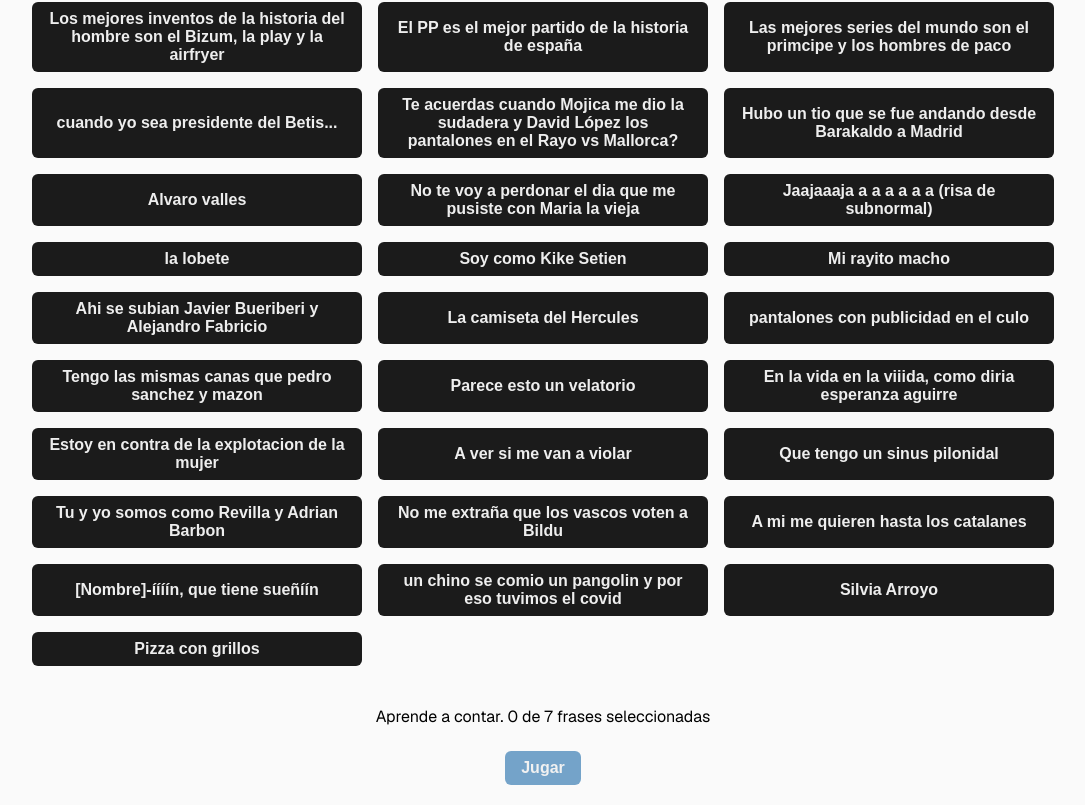
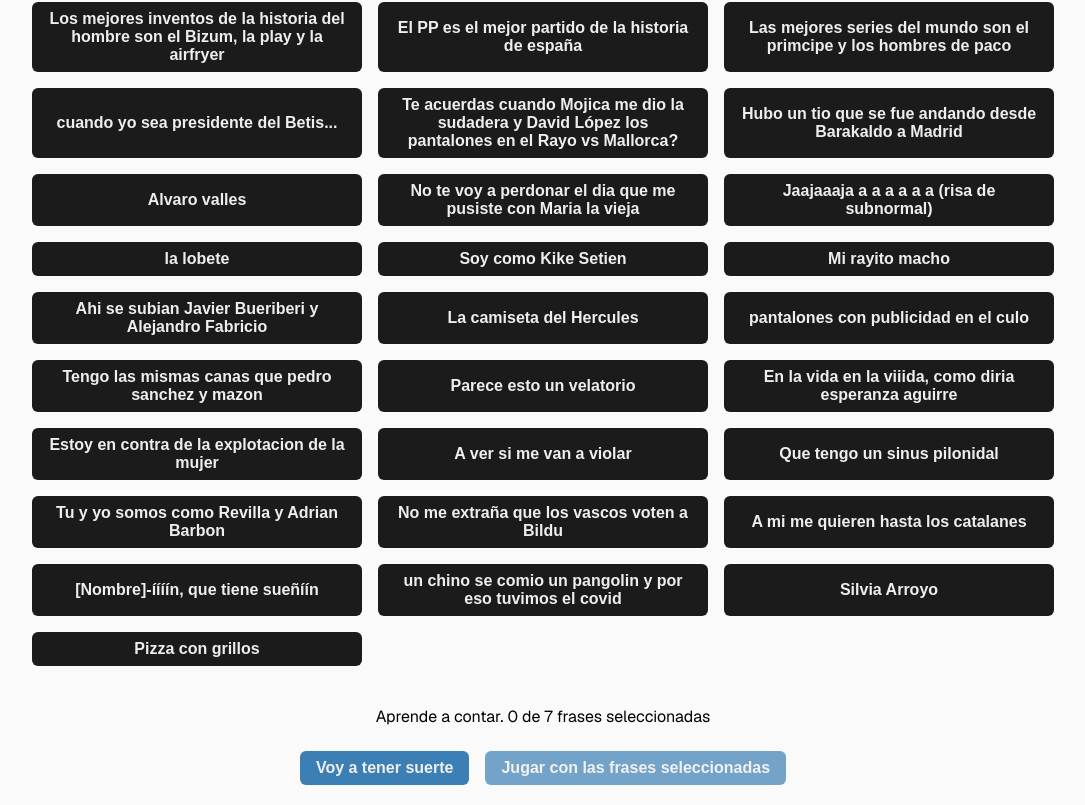
Before and after one commit to FbarcalaR/Joaquingo, a Next.js app: page /select-sentences in a window 1280 px wide. Shown: the part 747-1552 px from the top of the page, without its empty margins (97-1182 px from the left). Built offline with nearby package versions, Linux system fonts and the light colour scheme.

Commit message:
add 'feeling lucky' button

```diff
--- a/src/app/select-sentences/page.tsx
+++ b/src/app/select-sentences/page.tsx
@@ -28,6 +28,16 @@
     router.push(`/game?selectedIds=${selectedSentenceIds.join(",")}`);
   }, [router, selectedSentenceIds]);
 
+  const setRandomSentencesAndStartGame = useCallback(() => {
+    const shuffled = allSentences
+      .map((sentence) => ({ sentence, sort: Math.random() }))
+      .sort((a, b) => a.sort - b.sort)
+      .map(({ sentence }) => sentence);
+    const randomSentences = shuffled.slice(0, 7).map((sentence) => sentence.id);
+
+    router.push(`/game?selectedIds=${randomSentences.join(",")}`);
+  }, [allSentences, router]);
+
   return (
     <>
       <h1>Que va a decir Joaquin hoy?</h1>
@@ -49,11 +59,23 @@
         ))}
       </div>
       {selectedSentenceIds.length !== 7 && (
-        <span>Aprende a contar. {selectedSentenceIds.length} de 7 frases seleccionadas</span>
+        <span>
+          Aprende a contar. {selectedSentenceIds.length} de 7 frases
+          seleccionadas
+        </span>
       )}
-      <Button variant="primary" onClick={startGame} disabled={selectedSentenceIds.length !== 7}>
-        Jugar
-      </Button>
+      <div className={styles.actionsContainer}>
+        <Button variant="primary" onClick={setRandomSentencesAndStartGame}>
+          Voy a tener suerte
+        </Button>
+        <Button
+          variant="primary"
+          onClick={startGame}
+          disabled={selectedSentenceIds.length !== 7}
+        >
+          Jugar con las frases seleccionadas
+        </Button>
+      </div>
     </>
   );
 };
--- a/src/app/select-sentences/select-sentences.module.css
+++ b/src/app/select-sentences/select-sentences.module.css
@@ -10,3 +10,9 @@
 .listContainer .sentenceButton.sentenceSelected {
     opacity: 0.7;
 }
+
+.actionsContainer {
+    display: flex;
+    justify-content: center;
+    gap: 16px;
+}
```
